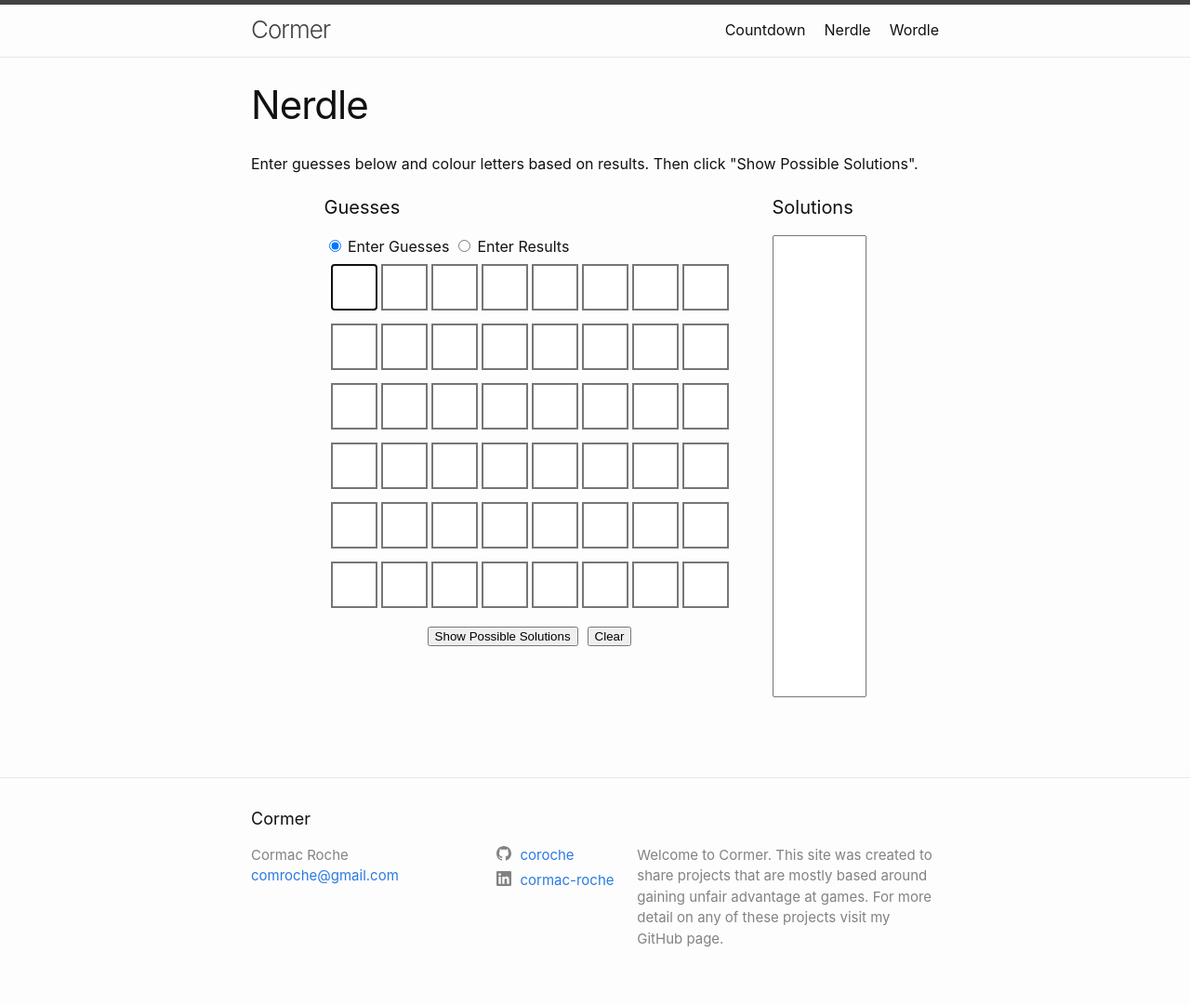
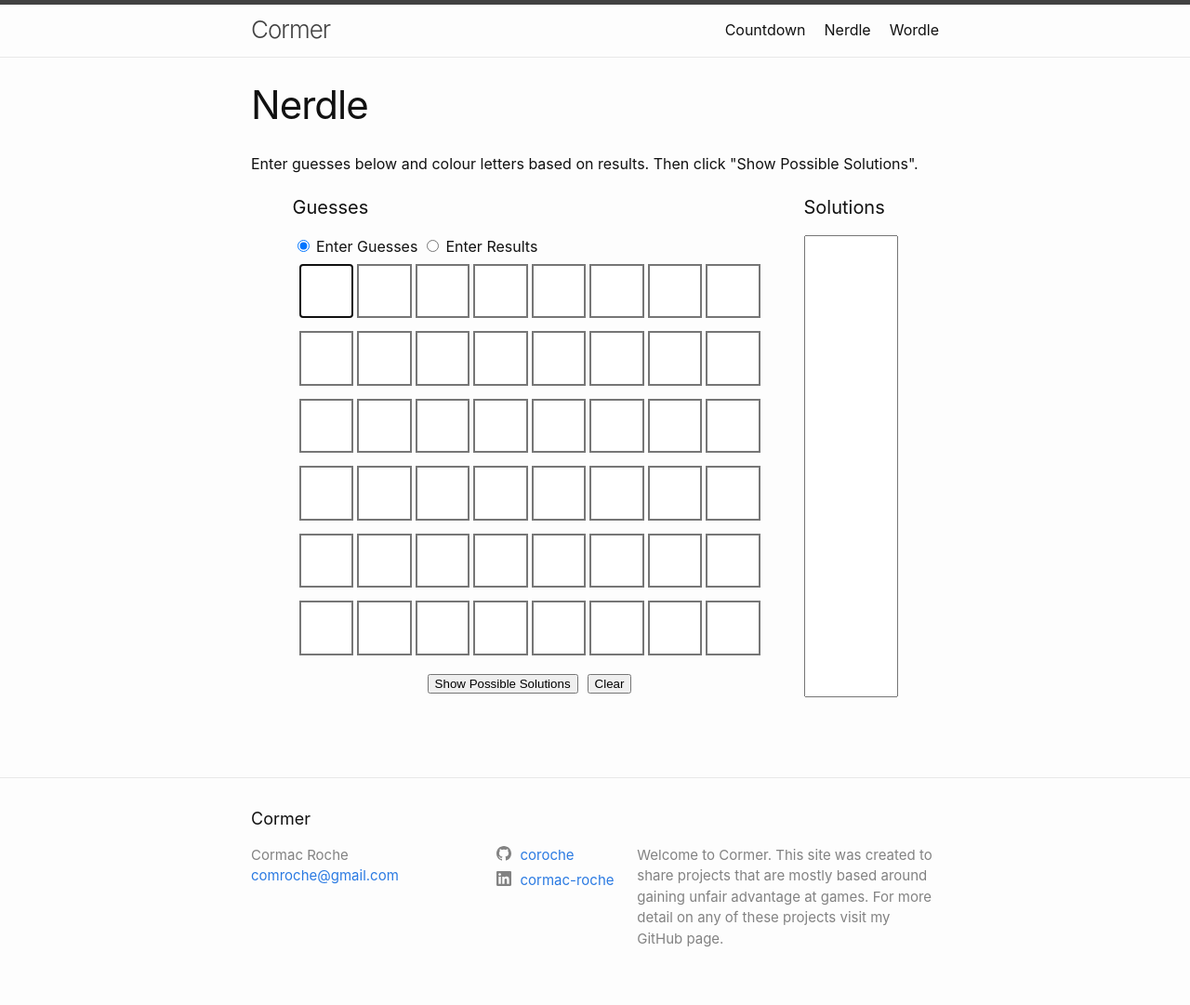
Before and after one commit to coroche/coroche.github.io, a Jekyll site: the page built from nerdle.html, in a window 1280 px wide. Shown: the whole page at 93% size. Built offline with Jekyll 4.4.1, drawn with Linux system fonts in a browser that asks for light colours.

Commit message:
Adapt nerdle for android

```diff
--- a/nerdle.html
+++ b/nerdle.html
@@ -23,7 +23,7 @@ Enter guesses below and colour letters based on results. Then click "Show Possib
         <guess class="formRow" style="user-select:none">
             {% for j in (1..8) %}
             <letter class="letter">
-                <input type="text" class="tile" id=letter{{i}}{{j}} name=letter{{i}}{{j}} maxlength=1 value=''  datastate="tbd" selectiontype="letter" autocapitalize="characters" />
+                <input type="text" class="tile" id=letter{{i}}{{j}} name=letter{{i}}{{j}} maxlength=1 value=''  datastate="tbd" selectiontype="letter" autocapitalize="characters"/>
             </letter>
             {% endfor %}
         </guess>
@@ -167,11 +167,11 @@ Enter guesses below and colour letters based on results. Then click "Show Possib
 
 <style>
 .tile{
-    width: 50px;
-    height: 50px;
+    width: 100%;
+    height: 100%;
     text-align: center;
     text-transform: uppercase;
-    font-size: 2rem;
+    font-size: 5vw;
     line-height: 2rem;
     font-weight: 600;
     box-sizing: border-box;
@@ -243,12 +243,15 @@ Enter guesses below and colour letters based on results. Then click "Show Possib
     display: flex;
     justify-content: center;
     padding: 5px;
+    max-width: 500px;
 }
 
 .letter{
     display: flex;
     flex-direction: column;
     padding: 2px;
+    flex: 1 1 auto;
+    aspect-ratio: 1;
 }
 
 .colourPicker{
@@ -265,7 +268,7 @@ Enter guesses below and colour letters based on results. Then click "Show Possib
     flex-direction: row;
     width: auto;
     margin: auto;
-    justify-content: center
+    justify-content: center;
 }
 
 .formTitle{
```
